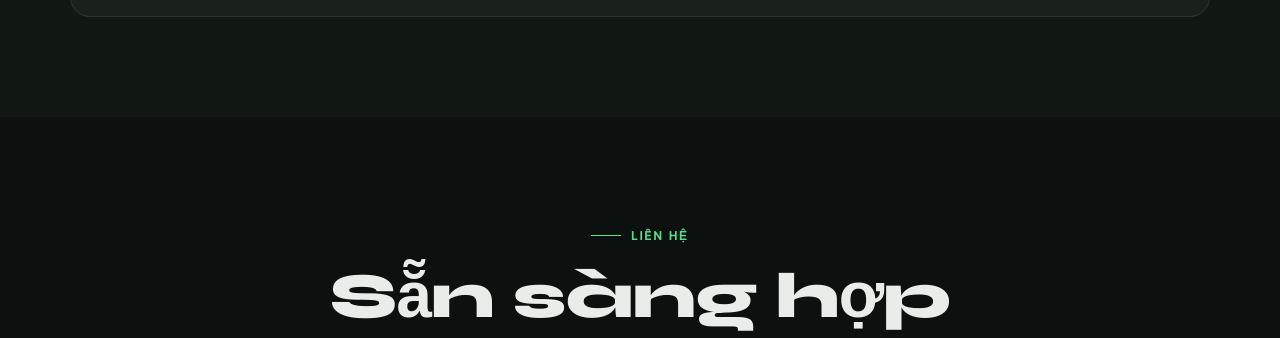
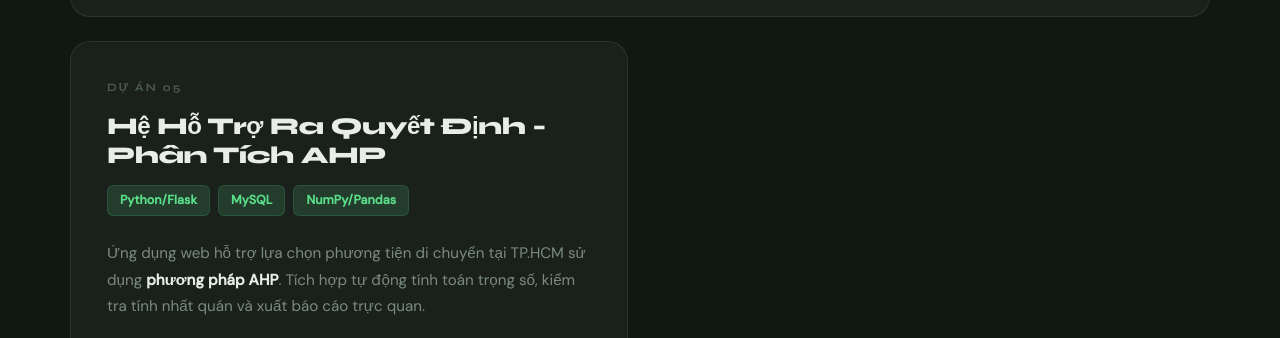
Before and after one commit to gbao86/gbao86.github.io, a plain HTML site: page index.html in a window 1280 px wide. Shown: the part 3906-4244 px from the top of the page. Drawn offline with Linux system fonts and the light colour scheme.

Commit message:
Add project card for AHP Decision Support System
Added a new project card for the AHP Decision Support System.

```diff
--- a/index.html
+++ b/index.html
@@ -1094,7 +1094,7 @@
                     <h3 class="project-title">AI Garbage Classification</h3>
                     <div class="project-tags">
                         <span class="project-tag">TensorFlow Lite</span>
-                        <span class="project-tag">Gemini 1.5 Flash</span>
+                        <span class="project-tag">Gemini API</span>
                         <span class="project-tag">Flutter</span>
                         <span class="project-tag">On-device AI</span>
                     </div>
@@ -1163,6 +1163,23 @@
                     <strong style="color:var(--text)">giảm 50% thời gian lập kế hoạch thủ công</strong> so với phương pháp truyền thống.
                 </p>
                 <a href="https://github.com/gbao86/UrbanEcoTool_VietNam.git" target="_blank" class="project-link">
+                    Xem mã nguồn <i class="fas fa-arrow-right"></i>
+                </a>
+            </div>
+
+            <!-- DSS - ahp_HHTRQ-CPTDCTNTTPHCM -->
+            <div class="project-card reveal reveal-delay-2">
+                <div class="project-number">Dự án 05</div>
+                <h3 class="project-title">Hệ Hỗ Trợ Ra Quyết Định - Phân Tích AHP</h3>
+                <div class="project-tags">
+                    <span class="project-tag">Python/Flask</span>
+                    <span class="project-tag">MySQL</span>
+                    <span class="project-tag">NumPy/Pandas</span>
+                </div>
+                <p class="project-desc">
+                    Ứng dụng web hỗ trợ lựa chọn phương tiện di chuyển tại TP.HCM sử dụng <strong style="color:var(--text)">phương pháp AHP</strong>. Tích hợp tự động tính toán trọng số, kiểm tra tính nhất quán và xuất báo cáo trực quan.
+                </p>
+                <a href="https://github.com/gbao86/ahp_HHTRQ-CPTDCTNTTPHCM" target="_blank" class="project-link">
                     Xem mã nguồn <i class="fas fa-arrow-right"></i>
                 </a>
             </div>
```
